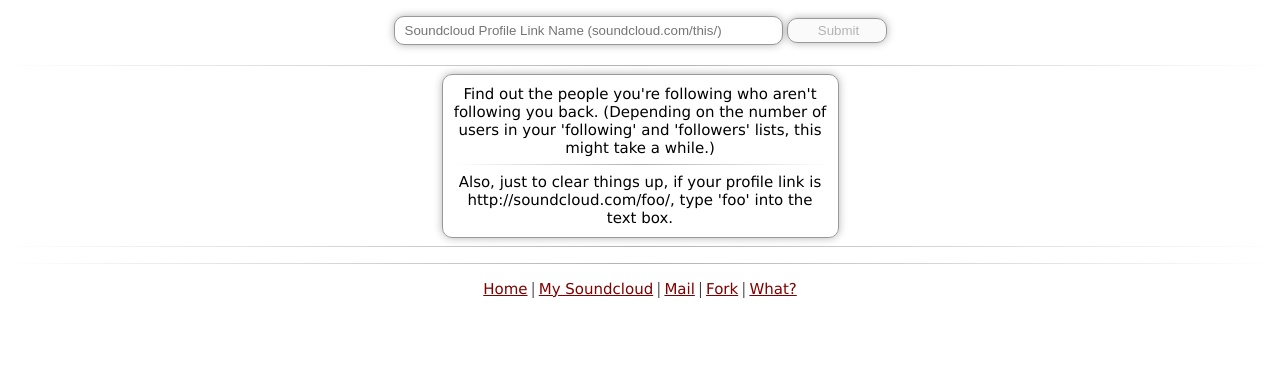
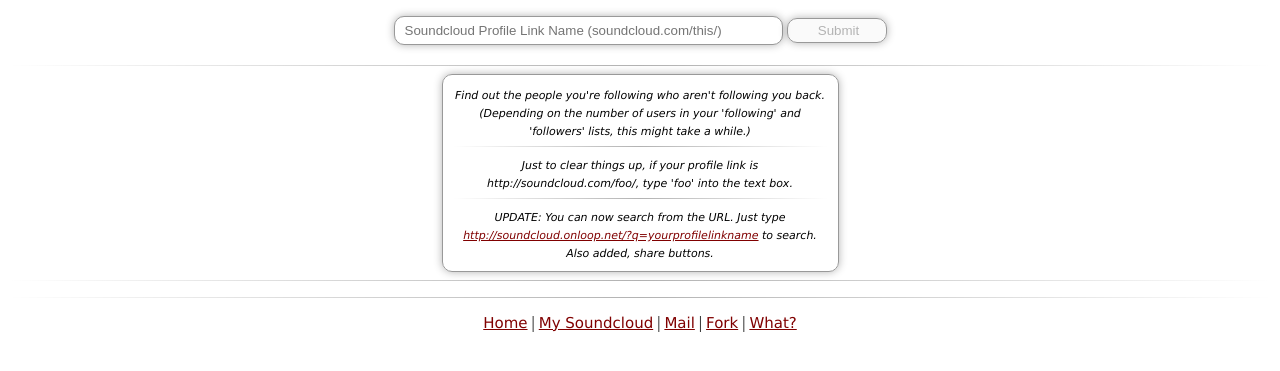
Before and after one commit to pranavrc/SC-ircle, a Flask app: page / in a window 1280 px wide. Shown: the top 371 px of the page. Run offline with Flask 2, Linux system fonts and the light colour scheme; some libraries are stand-ins or nearby versions.

Commit message:
Italicized description

```diff
--- a/templates/index.html
+++ b/templates/index.html
@@ -23,7 +23,7 @@
 </form>
 </div>
 
-<div class="myDiv">Find out the people you're following who aren't following you back. (Depending on the number of users in your 'following' and 'followers' lists, this might take a while.)<hr />Also, just to clear things up, if your profile link is http://soundcloud.com/foo/, type 'foo' into the text box.</div>
+<div class="myDiv"><i>Find out the people you're following who aren't following you back. (Depending on the number of users in your 'following' and 'followers' lists, this might take a while.)</i><hr /><i>Just to clear things up, if your profile link is http://soundcloud.com/foo/, type 'foo' into the text box.</i><hr /><i>UPDATE: You can now search from the URL. Just type <a href="http://soundcloud.onloop.net/?q=studiomurk"><i>http://soundcloud.onloop.net/?q=yourprofilelinkname</i></a> to search. Also added, share buttons.</i></div>
 
 <hr />
 
```
